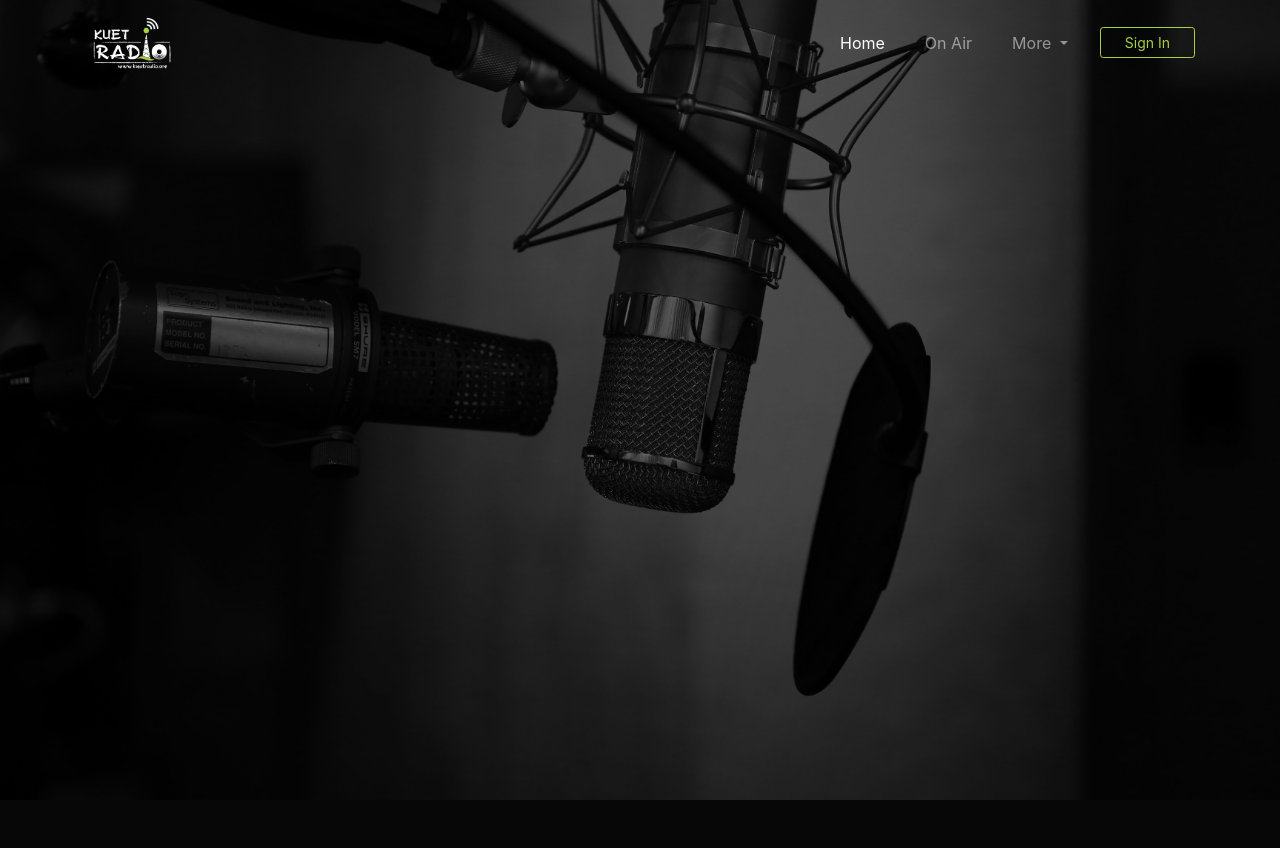
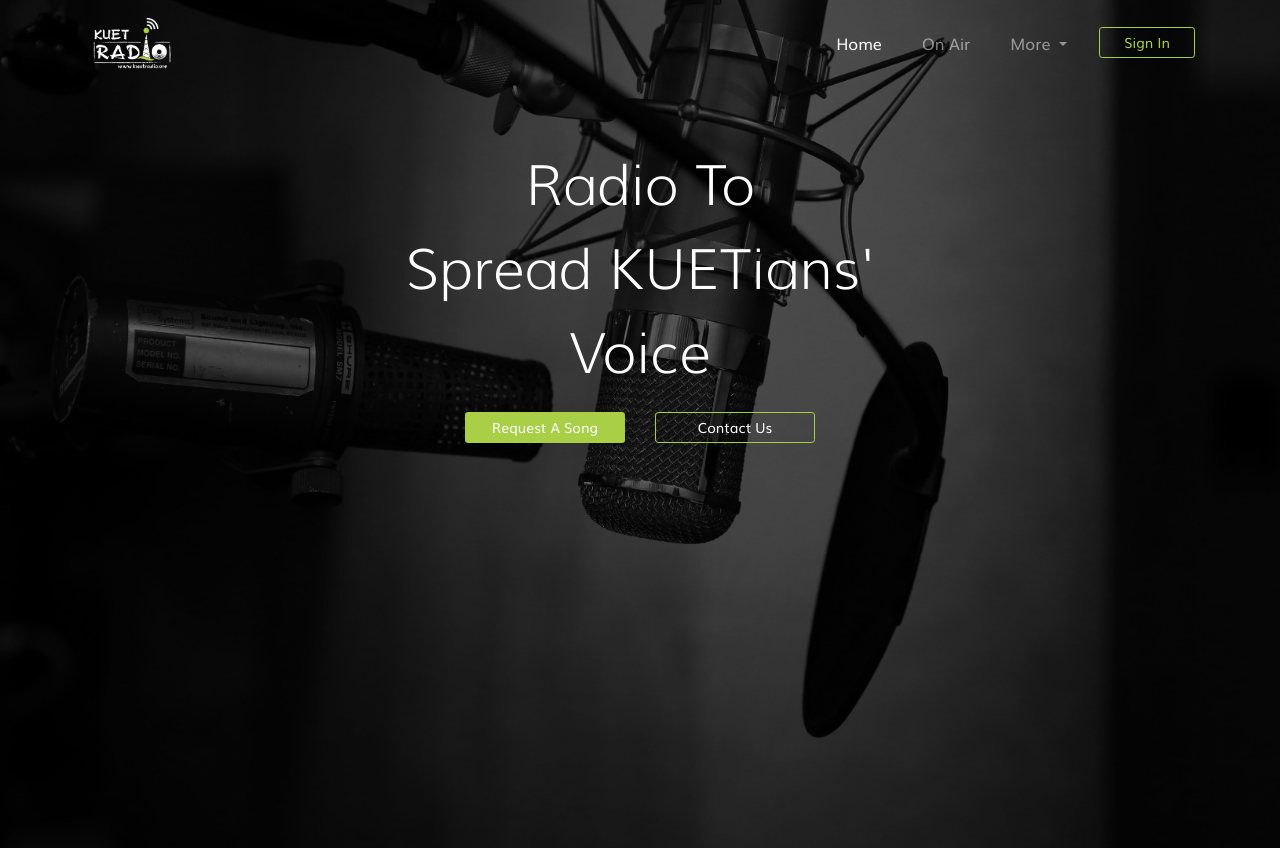
Before and after one commit to Showrin/kuet_radio, a PHP site: page / in a window 1280 px wide. Before the commit the page ends 800 px from the top, so only its background shows below. Run offline with PHP 8.4, Linux system fonts and the light colour scheme; some libraries are stand-ins or nearby versions.

Commit message:
Add Brand Message and Call to Action(CTA) Button

```diff
--- a/css/styles.scss
+++ b/css/styles.scss
@@ -3,6 +3,29 @@
 // ----------------------- Color Variable --------------------------
 $primary: #A8CF45;
 $secondery: #202427;
+
+// ----------------------- Importing font --------------------------
+@font-face {
+    font-family: 'muli';
+    src: url('/fonts/Muli.ttf');
+    font-style: normal;
+}
+
+@font-face {
+    font-family: 'muli_light';
+    src: url('/fonts/Muli\ Light.ttf');
+    font-style: normal;
+}
+
+
+// ----------------------- Declared Classes --------------------------
+.font_muli {
+    font-family: 'muli' !important;
+}
+
+.font_muli_light {
+    font-family: 'muli_light' !important;
+}
 
 .home_bg_cover {
     background: url(/img/bg_cover.jpg);
@@ -12,25 +35,22 @@ $secondery: #202427;
     min-height: 100vh;
 }
 
+.clear_line_height {
+    line-height: unset !important;
+}
+
+
+
+
+
+// ----------------------- Modifying --------------------------
+body {
+    color: white;
+    font-family: 'muli';
+}
+
 @include media-breakpoint-only(xs) {
     .navbar {
         background-color: $secondery;
     }
 }
-
-
-
-.btn-outline-primary {
-    color: $primary;
-    border-color: $primary;
-}
-.btn-outline-primary:hover {
-    color: #fff;
-    background-color: $primary;
-    border-color: $primary;
-}
-.btn-outline-primary:not(:disabled):not(.disabled).active, .btn-outline-primary:not(:disabled):not(.disabled):active, .show>.btn-outline-primary.dropdown-toggle {
-    color: #fff;
-    background-color: $primary;
-    border-color: $primary;
-}
--- a/index.html
+++ b/index.html
@@ -54,6 +54,24 @@
         </div>
     </nav>
 
+    <div class="container mt-5 py-5">
+        <div class="row">
+            <div class="offset-sm-3 offset-0 col-12 col-sm-6">
+                <h1 class="display-4 font-weight-lighter font_muli_light clear_line_height text-center mt-5">
+                    Radio To <br> Spread KUETians' <br> Voice
+                </h1>
+            </div>
+        </div>
+        <div class="row my-2">
+            <div class="offset-0 offset-sm-4 col-12 col-sm-2">
+                <button class="btn btn-block bg-primary btn-sm text-white">Request A Song</button>
+            </div>
+            <div class="col-12 col-sm-2">
+                <button class="btn btn-block btn-outline-primary btn-sm text-white">Contact Us</button>
+            </div>
+        </div>
+    </div>
+
 
     <!-- jQuery first, then Popper.js, then Bootstrap JS. -->
     <!-- build:js js/main.js -->
```
Also changed, not shown: css/styles.css.
